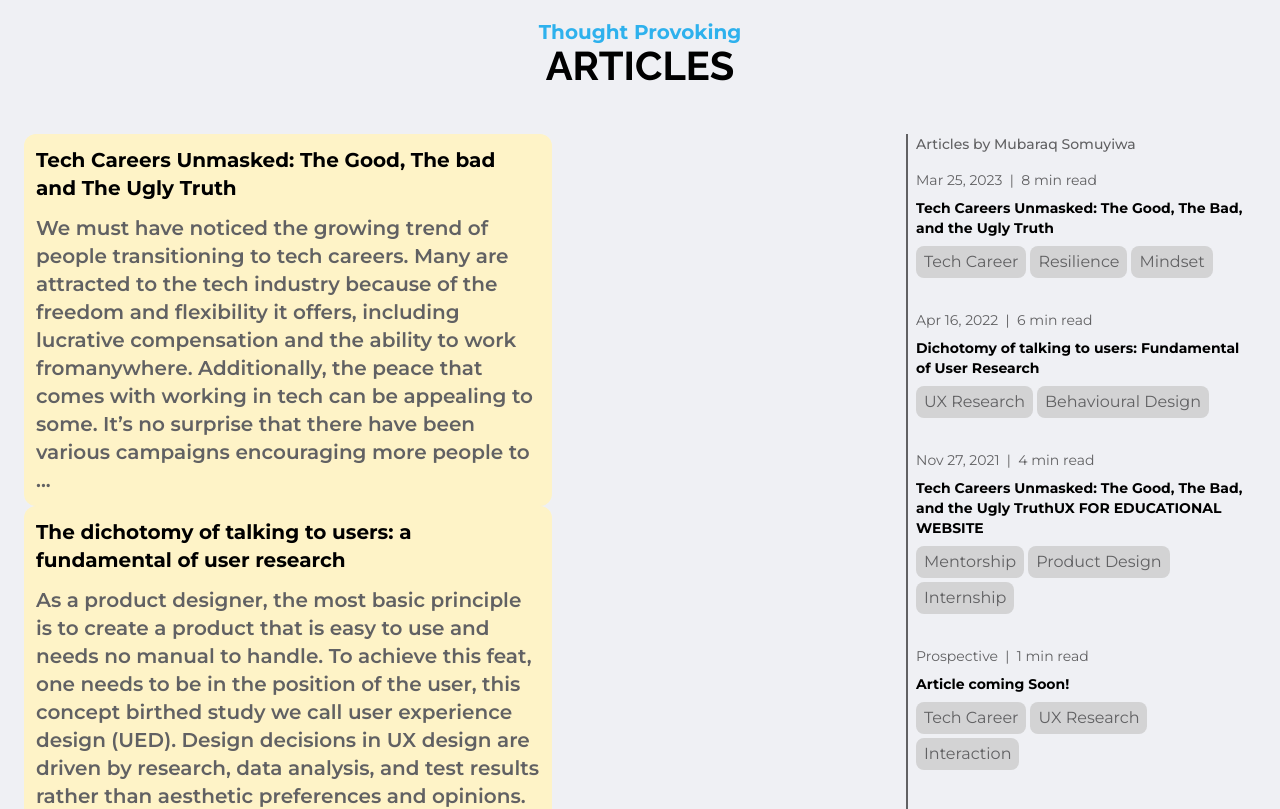
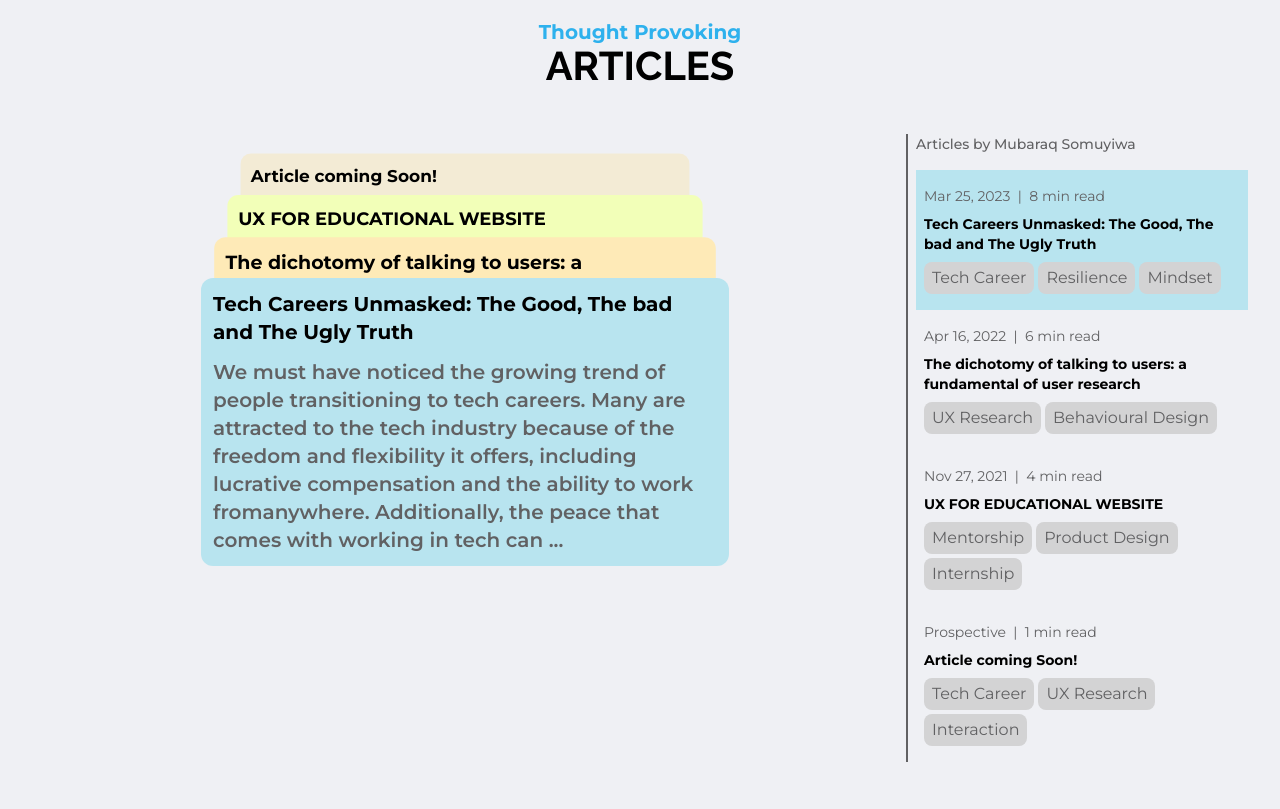
Before and after one commit to Misty-Arts/mubarak-portfolio, a Next.js app: page / in a window 1280 px wide. Shown: the part 4100-4909 px from the top of the page. Built offline with nearby package versions, Linux system fonts and the light colour scheme.

Commit message:
Complete articles page

```diff
--- a/src/components/LandingPage/About/Tabs/ExperienceTab/items.tsx
+++ b/src/components/LandingPage/About/Tabs/ExperienceTab/items.tsx
@@ -1,6 +1,5 @@
-import { ExperienceCardProps } from "./ExperienceCard";
 
-export const experienceItems: ExperienceCardProps[] = [
+export const experienceItems = [
   {
     role: "Product Designer",
     company: "Main Heart Ng",
--- a/src/components/LandingPage/Articles/LargeCard.tsx
+++ b/src/components/LandingPage/Articles/LargeCard.tsx
@@ -1,15 +1,68 @@
+import Link from "next/link";
 import { FC } from "react";
 
 interface ILargeCard {
   topic: string;
   content: string;
+  index: number;
+  color: string;
+  handleCardClick: (index: string) => () => void;
 }
 
-const LargeCard: FC<ILargeCard> = ({ topic, content }) => {
+const getZIndex = (index: number) => {
+  switch (index) {
+    case 0:
+      return "z-30";
+    case 1:
+      return "z-20";
+    case 2:
+      return "z-10";
+    default:
+      return "z-0";
+  }
+};
+
+const getPositionAndScale = (index: number) => {
+  switch (index) {
+    case 0:
+      return "top-0 scale-100 hover:scale-105";
+    case 1:
+      return " -top-12 scale-95 hover:scale-100";
+    case 2:
+      return "-top-24 scale-90 hover:scale-95";
+    default:
+      return "-top-36 scale-85 hover:scale-90";
+  }
+};
+
+const LargeCard: FC<ILargeCard> = ({
+  topic,
+  content,
+  index,
+  color,
+  handleCardClick,
+}) => {
+  const htmlContent = (
+    <>
+      <p className="font-bold text-xl leading-24px mb-3">{topic}</p>
+      <p className="font-semibold text-xl text-grey">
+        {content.slice(0, 300)}&nbsp;...
+      </p>
+    </>
+  );
+
   return (
-    <div className="p-2 md:p-3 bg-amber-100 rounded-xl">
-      <p className="font-bold text-xl leading-24px mb-3">{topic}</p>
-      <p className="font-semibold text-xl text-grey">{content}</p>
+    <div
+      onClick={handleCardClick(topic)}
+      className={`p-2 max-w-528px text-ellipsis overflow-hidden transition-all duration-300 w-screen md:p-3 origin-center ${color} ${getZIndex(
+        index
+      )} ${getPositionAndScale(index)} rounded-xl absolute`}
+    >
+      {index === 0 ? (
+        <Link href="/">{htmlContent}</Link>
+      ) : (
+        <div className="cursor-pointer">{htmlContent}</div>
+      )}
     </div>
   );
 };
--- a/src/components/LandingPage/Articles/SmallCard.tsx
+++ b/src/components/LandingPage/Articles/SmallCard.tsx
@@ -5,11 +5,14 @@ interface ISmallCard {
   time: string;
   topic: string;
   keywords: string[];
+  color: string;
+  showColor: boolean;
+  handleCardClick: (index: string) => () => void;
 }
 
-const SmallCard: FC<ISmallCard> = ({ date, time, topic, keywords }) => {
+const SmallCard: FC<ISmallCard> = ({ date, time, topic, keywords, color, showColor, handleCardClick }) => {
   return (
-    <div className="max-w-350px py-4">
+    <div onClick={handleCardClick(topic)} className={`px-2 max-w-350px py-4 ${showColor ? color : ""}`}>
       <span className="text-grey text-sm flex">
         <p>{date}&nbsp;&nbsp;</p> | <p>&nbsp;&nbsp;{time}</p>
       </span>
--- a/src/components/LandingPage/Articles/index.tsx
+++ b/src/components/LandingPage/Articles/index.tsx
@@ -1,35 +1,49 @@
+"use client";
 import Heading from "@/components/common/Heading";
-import { FC } from "react";
+import { FC, useCallback, useState } from "react";
 import LargeCard from "./LargeCard";
 import SmallCard from "./SmallCard";
-import { largeCardItems, smallCardItems } from "./variables";
+import { largeCardItems } from "./variables";
 
 const Articles: FC = () => {
+  const [largeCards, setLargeCards] = useState(largeCardItems);
+
+  const handleCardClick = useCallback(
+    (topic: string) => () => {
+      const newCards = [...largeCards];
+      const card = newCards.find((item) => item.topic === topic);
+      const cardIndex = newCards.findIndex((item) => item.topic === topic);
+      newCards.splice(cardIndex, 1);
+      newCards.unshift(card!);
+      setLargeCards(newCards);
+    },
+    []
+  );
+
   return (
-    <section className="custom-container my-16 md:my-32">
+    <section id="articles" className="custom-container my-16 md:my-32">
       <Heading subtitle="Thought Provoking" title="ARTICLES" />
       <div className="flex justify-between mt-6 md:mt-12">
-        <div className="max-w-528px w-full">
-          {largeCardItems.map((item, index) => (
-            <LargeCard
-              key={`${item.topic}-${index}`}
-              topic={item.topic}
-              content={item.content}
-            />
+        <div className="max-w-528px w-screen mx-auto mt-36 relative">
+          {largeCards.map((item, index) => (
+            <LargeCard handleCardClick={handleCardClick} key={`${item.topic}-${index}`} {...item} index={index} />
           ))}
         </div>
 
         <div className="border-grey border-l-2 max-w-350px w-full px-2">
-          <p className="font-medium text-sm text-grey">
+          <p className="font-medium text-sm text-grey mb-4">
             Articles by Mubaraq Somuyiwa
           </p>
-          {smallCardItems.map((item, index) => (
+          {largeCardItems.map((item, index) => (
             <SmallCard
               key={`${item.topic}-${index}`}
               date={item.date}
               time={item.time}
               topic={item.topic}
+              color={item.color}
+              showColor={largeCards[0].color === item.color}
               keywords={item.keywords}
+              handleCardClick={handleCardClick}
             />
           ))}
         </div>
--- a/src/components/LandingPage/Articles/variables.ts
+++ b/src/components/LandingPage/Articles/variables.ts
@@ -1,50 +1,38 @@
-export const smallCardItems = [
-  {
-    date: "Mar 25, 2023",
-    time: "8 min read",
-    topic: "Tech Careers Unmasked: The Good, The Bad, and the Ugly Truth",
-    keywords: ["Tech Career", "Resilience", "Mindset"],
-  },
-  {
-    date: "Apr 16, 2022",
-    time: "6 min read",
-    topic: "Dichotomy of talking to users: Fundamental of User Research",
-    keywords: ["UX Research", "Behavioural Design"],
-  },
-  {
-    date: "Nov 27, 2021",
-    time: "4 min read",
-    topic:
-      "Tech Careers Unmasked: The Good, The Bad, and the Ugly TruthUX FOR EDUCATIONAL WEBSITE",
-    keywords: ["Mentorship", "Product Design", "Internship"],
-  },
-  {
-    date: "Prospective",
-    time: "1 min read",
-    topic: "Article coming Soon!",
-    keywords: ["Tech Career", "UX Research", "Interaction"],
-  },
-];
-
 export const largeCardItems = [
   {
     topic: "Tech Careers Unmasked: The Good, The bad and The Ugly Truth",
     content:
       "We must have noticed the growing trend of people transitioning to tech careers. Many are attracted to the tech industry because of the freedom and flexibility it offers, including lucrative compensation and the ability to work fromanywhere. Additionally, the peace that comes with working in tech can be appealing to some. It’s no surprise that there have been various campaigns encouraging more people to ...",
+    color: "bg-article-blue",
+    date: "Mar 25, 2023",
+    time: "8 min read",
+    keywords: ["Tech Career", "Resilience", "Mindset"],
   },
   {
     topic: "The dichotomy of talking to users: a fundamental of user research",
     content:
       "As a product designer, the most basic principle is to create a product that is easy to use and needs no manual to handle. To achieve this feat, one needs to be in the position of the user, this concept birthed study we call user experience design (UED). Design decisions in UX design are driven by research, data analysis, and test results rather than aesthetic preferences and opinions. Unlike user interface design ...",
+    color: "bg-article-orange",
+    date: "Apr 16, 2022",
+    time: "6 min read",
+    keywords: ["UX Research", "Behavioural Design"],
   },
   {
     topic: "UX FOR EDUCATIONAL WEBSITE",
     content:
       "The only constant thing in business is a competition they say, and website project planning is destined for failure without proper competitive analysis. It’s our Second Capstone project (Capstone project 2) at SideHustle Internship. Our area of focus as a team is the academic sector, a university of agriculture to be precise and as a creative agency, we are tasked with improving its website and making it easier for its users to navigate. After all, what is an institution ...",
+    color: "bg-article-yellow",
+    date: "Nov 27, 2021",
+    time: "4 min read",
+    keywords: ["Mentorship", "Product Design", "Internship"],
   },
   {
     topic: "Article coming Soon!",
     content:
       "Keep an eye out for forthcoming articles! I'm presently working on the next one, ensuring that it is informative, thought-provoking, and problem-solving. Remember to follow and subscribe to receive notifications when it is available. Get ready to be inspired by the next piece! You can also suggest a topic for me to write on. ",
+    color: "bg-article-yellow-50",
+    date: "Prospective",
+    time: "1 min read",
+    keywords: ["Tech Career", "UX Research", "Interaction"],
   },
 ];
--- a/tailwind.config.js
+++ b/tailwind.config.js
@@ -9,6 +9,9 @@ module.exports = {
       raleway: ["var(--font-raleway)", ...fontFamily.sans],
     },
     extend: {
+      scale: {
+        '85': "0.85"
+      },
       screens: {
         sm: "640px",
         md: "900px",
@@ -64,7 +67,7 @@ module.exports = {
         "article-blue": "#B8E4EF",
         "article-orange": "#FEEAB7",
         "article-yellow": "#F2FFB8",
-        "article-yellow-50": "#F2FFB8",
+        "article-yellow-50": "#F3EBD5",
       },
       spacing: {
         13.5: "58px",
```
